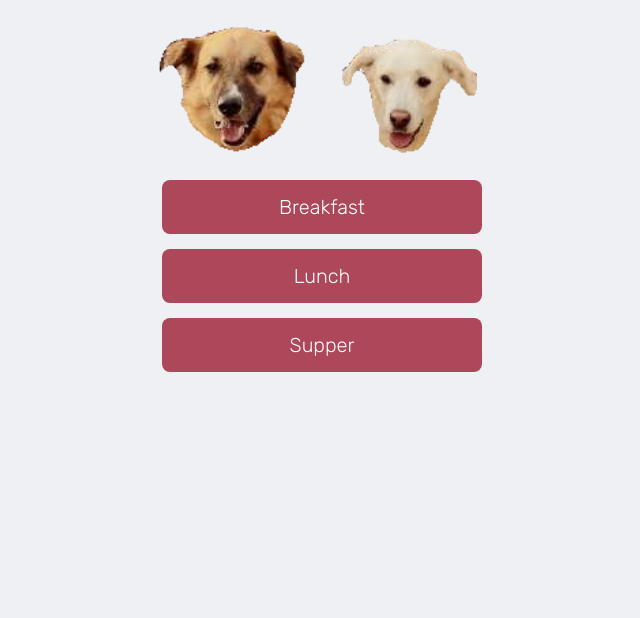
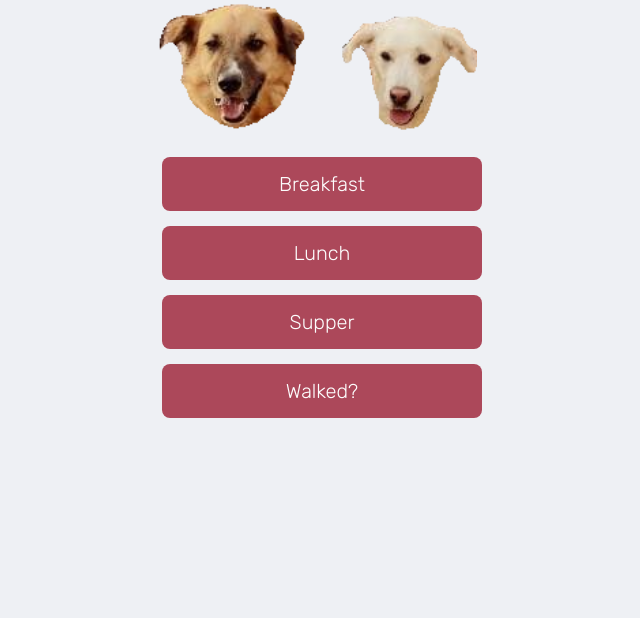
Before and after one commit to baileyseely1/did-the-dogs-eat, a plain HTML site: page index.html in a window 1280 px wide. Shown: the part 182-800 px from the top of the page, without its empty margins (323-963 px from the left). Drawn offline with Linux system fonts and the light colour scheme; no server answers.

Commit message:
remove unused class / add walk btn

```diff
--- a/index.html
+++ b/index.html
@@ -22,11 +22,14 @@
       <div class="breakfast">
         <button id="breakfast">Breakfast</button>
       </div>
-      <div class="lunch">
+      <div>
         <button id="lunch">Lunch</button>
       </div>
-      <div class="supper">
+      <div>
         <button id="supper">Supper</button>
+      </div>
+      <div>
+        <button id="walk">Walked?</button>
       </div>
     </div>
     <script src="app.js" type="module"></script>
--- a/styles.css
+++ b/styles.css
@@ -26,7 +26,8 @@ img {
 }
 
 h1 {
-  margin-top: 1em;
+  margin-top: 0.75em;
+  margin-bottom: 0.1em;
 }
 
 h2 {
```
